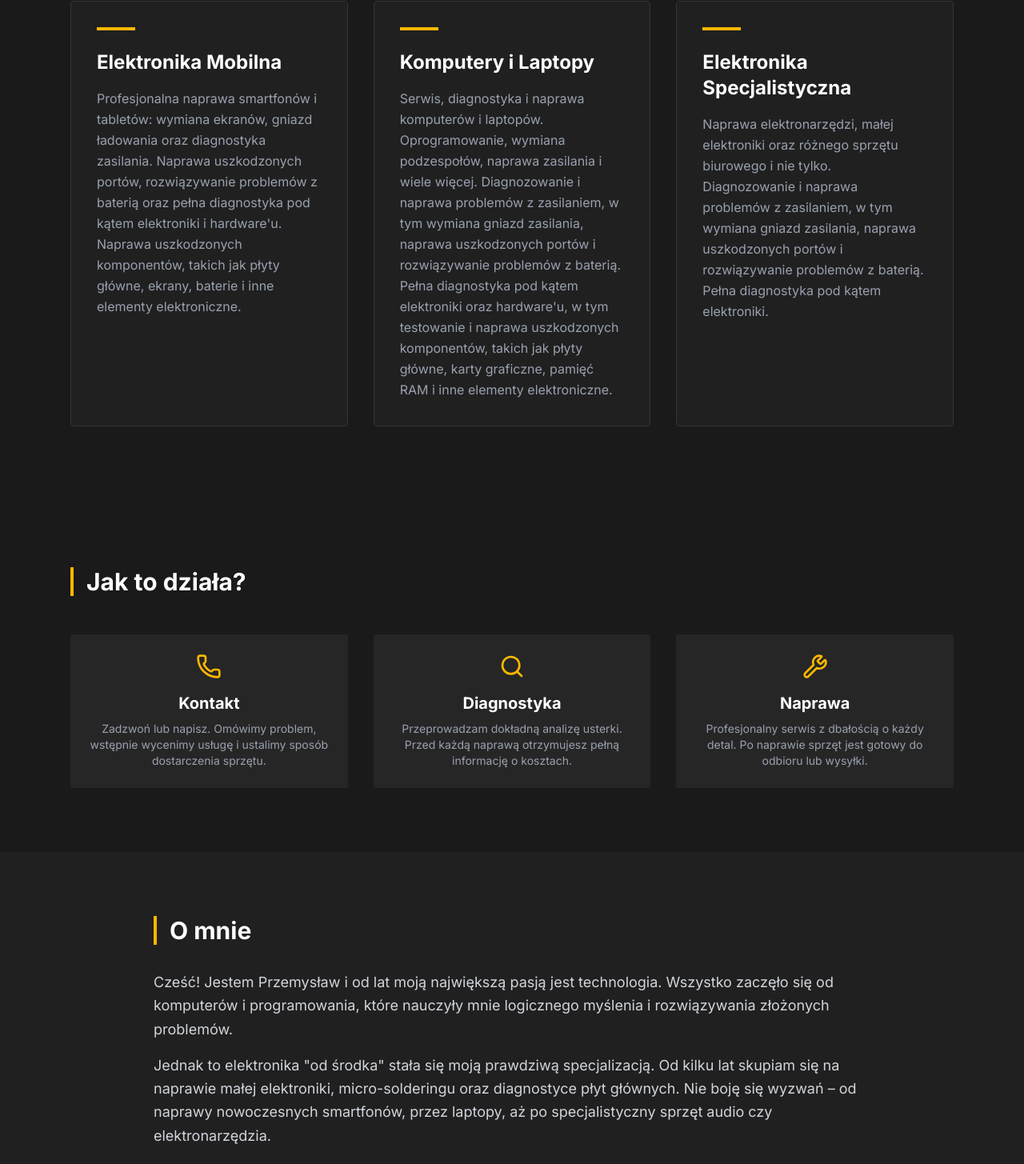
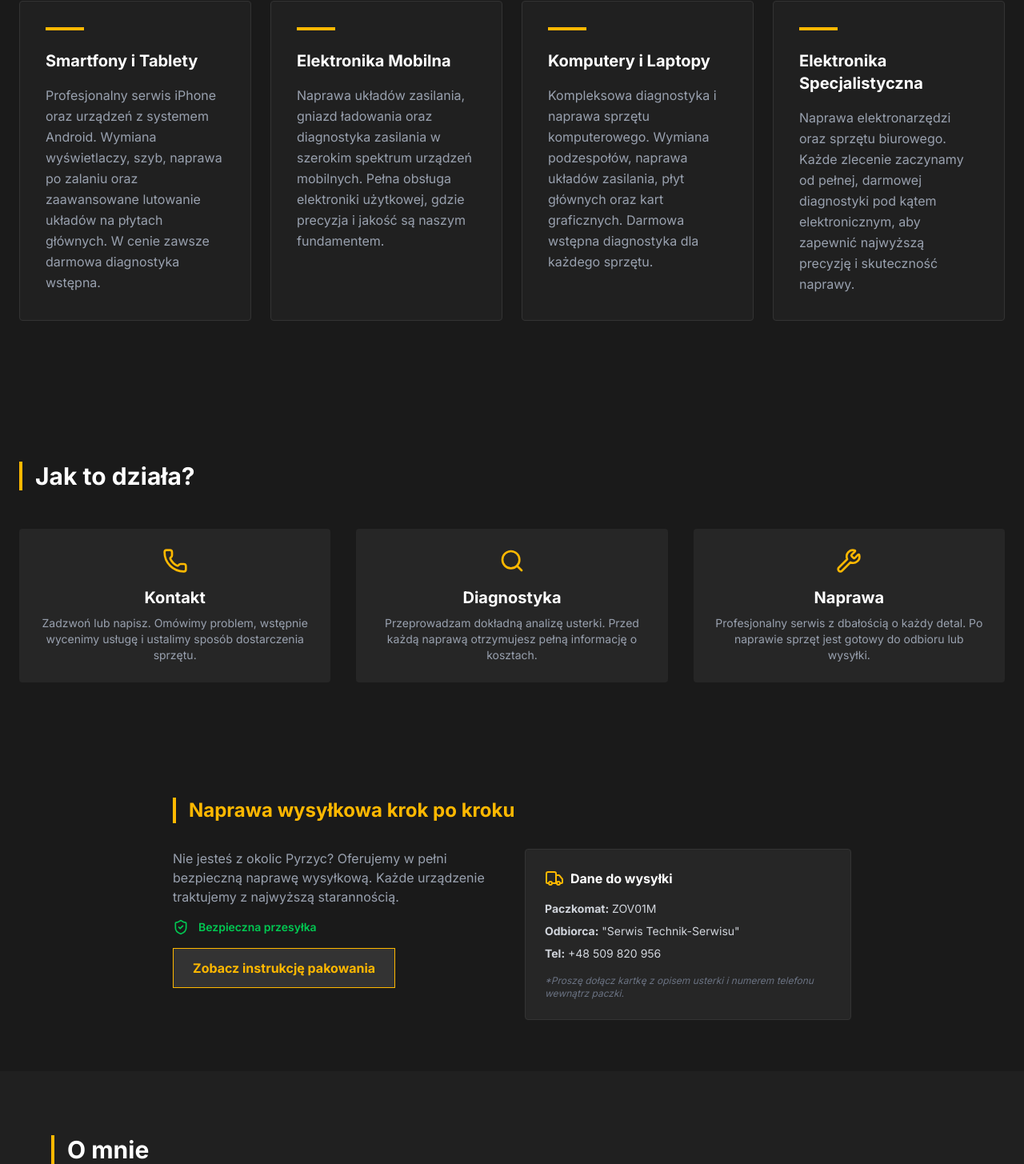
Before and after one commit to Malzagic/technik-serwisu, a Next.js app: page / in a window 1280 px wide. Shown: the part 699-2154 px from the top of the page at 80% size. Built offline with nearby package versions, Linux system fonts and the light colour scheme.

Commit message:
new features add send services

```diff
--- a/app/components/ContactModal.tsx
+++ b/app/components/ContactModal.tsx
@@ -1,8 +1,14 @@
+// app/components/ContactModal.tsx
 "use client";
 import React, { useState } from "react";
 import { motion, AnimatePresence } from "framer-motion";
 import { X, Phone, Mail } from "lucide-react";
 
+/**
+ * ContactModal Component
+ * Provides quick contact options with interactive phone reveal.
+ * Closes automatically when navigating to internal sections.
+ */
 export default function ContactModal({ isOpen, onClose }: { isOpen: boolean; onClose: () => void }) {
   const [showPhone, setShowPhone] = useState(false);
 
@@ -23,39 +29,62 @@ export default function ContactModal({ isOpen, onClose }: { isOpen: boolean; onC
             exit={{ opacity: 0, scale: 0.9 }}
             className="fixed top-1/2 left-1/2 -translate-x-1/2 -translate-y-1/2 bg-[#262626] p-8 w-[90%] max-w-md z-[70] border-t-4 border-[#ffb800] shadow-2xl"
           >
-            <button onClick={onClose} className="absolute top-4 right-4 text-gray-400 hover:text-white">
+            <button
+              onClick={onClose}
+              className="absolute top-4 right-4 text-gray-400 hover:text-white transition-colors"
+              aria-label="Close modal"
+            >
               <X />
             </button>
+
             <h3 className="text-2xl font-bold mb-6 text-[#ffb800]">Zgłoś naprawę</h3>
+
             <div className="space-y-4">
-              {/* Sekcja telefonu z interakcją */}
+              {/* Phone reveal section */}
               <div
                 onClick={() => setShowPhone(true)}
                 onMouseEnter={() => setShowPhone(true)}
-                className="cursor-pointer"
+                className="cursor-pointer group"
               >
                 {showPhone ? (
                   <a
                     href="tel:+48509820956"
-                    className="flex items-center gap-4 p-4 bg-[#1a1a1a] hover:bg-[#333] transition rounded"
+                    className="flex items-center gap-4 p-4 bg-[#1a1a1a] hover:bg-[#333] transition-all rounded border border-transparent hover:border-[#ffb800]"
                   >
-                    <Phone className="text-[#ffb800]" /> <span>Zadzwoń teraz: +48 509 820 956</span>
+                    <Phone className="text-[#ffb800]" />
+                    <span>Zadzwoń teraz: +48 509 820 956</span>
                   </a>
                 ) : (
-                  <div className="flex items-center gap-4 p-4 bg-[#1a1a1a] hover:bg-[#333] transition rounded">
-                    <Phone className="text-[#ffb800]" /> <span>Zadzwoń teraz: +48 XXX XXX XXX</span>
+                  <div className="flex items-center gap-4 p-4 bg-[#1a1a1a] hover:bg-[#333] transition-all rounded border border-transparent">
+                    <Phone className="text-[#ffb800]" />
+                    <span>Zadzwoń teraz: +48 XXX XXX XXX</span>
                   </div>
                 )}
               </div>
 
+              {/* Email link */}
               <a
                 href="mailto:devpmme@gmail.com"
                 target="_blank"
                 rel="noopener noreferrer"
-                className="flex items-center gap-4 p-4 bg-[#1a1a1a] hover:bg-[#333] transition rounded"
+                className="flex items-center gap-4 p-4 bg-[#1a1a1a] hover:bg-[#333] transition-all rounded border border-transparent hover:border-[#ffb800]"
               >
-                <Mail className="text-[#ffb800]" /> <span>Wyślij e-mail</span>
+                <Mail className="text-[#ffb800]" />
+                <span>Wyślij e-mail</span>
               </a>
+
+              {/* Navigation link to shipping section with modal auto-close */}
+              <p className="text-sm text-gray-500 mt-4 text-center">
+                Preferujesz wysyłkę? Sprawdź szczegóły w sekcji{" "}
+                <a
+                  href="#wysylka"
+                  onClick={onClose}
+                  className="text-[#ffb800] underline hover:text-white transition-colors"
+                >
+                  Naprawa Wysyłkowa
+                </a>{" "}
+                poniżej.
+              </p>
             </div>
           </motion.div>
         </>
--- a/app/components/HowItWorks.tsx
+++ b/app/components/HowItWorks.tsx
@@ -23,7 +23,7 @@ export default function HowItWorks() {
   ];
 
   return (
-    <section className="py-20 px-6 max-w-6xl mx-auto" id="proces">
+    <section className="py-20 px-6 max-w-7xl mx-auto" id="proces">
       <h2 className="text-3xl font-bold mb-12 border-l-4 border-[#ffb800] pl-4">Jak to działa?</h2>
       <div className="grid md:grid-cols-3 gap-8">
         {steps.map((step, i) => (
--- /dev/null
+++ b/app/components/ShippingInfo.tsx
@@ -0,0 +1,43 @@
+// components/ShippingInfo.tsx
+import { Package, ShieldCheck, Truck } from "lucide-react";
+
+export default function ShippingInfo() {
+  return (
+    <section className="py-16 px-6 max-w-4xl mx-auto bg-[#1a1a1a]">
+      <h3 className="text-2xl font-bold mb-8 text-[#ffb800] border-l-4 border-[#ffb800] pl-4">
+        Bezpieczna wysyłka krok po kroku
+      </h3>
+      <div className="grid md:grid-cols-2 gap-8">
+        <div className="space-y-4">
+          <p className="text-gray-400">
+            Nie jesteś z okolic Pyrzyc? Żaden problem. Oferujemy w pełni bezpieczną naprawę wysyłkową. Każde urządzenie
+            traktujemy z najwyższą starannością, jakby było nasze własne.
+          </p>
+          <div className="flex items-center gap-3 text-sm text-green-500 font-semibold">
+            <ShieldCheck size={20} /> <span>Ubezpieczona przesyłka w obie strony</span>
+          </div>
+        </div>
+
+        <div className="bg-[#262626] p-6 rounded border border-[#333]">
+          <h4 className="font-bold mb-4 flex items-center gap-2">
+            <Truck className="text-[#ffb800]" /> Dane do wysyłki
+          </h4>
+          <ul className="text-sm text-gray-300 space-y-2">
+            <li>
+              <strong>Paczkomat:</strong> ZOV01M
+            </li>
+            <li>
+              <strong>Odbiorca:</strong> Serwis Technik-Serwisu
+            </li>
+            <li>
+              <strong>Tel:</strong> +48 509 820 956
+            </li>
+            <li className="mt-4 text-xs italic text-gray-500">
+              *Proszę dołącz kartkę z opisem usterki i numerem telefonu wewnątrz paczki.
+            </li>
+          </ul>
+        </div>
+      </div>
+    </section>
+  );
+}
--- /dev/null
+++ b/app/components/ShippingModal.tsx
@@ -0,0 +1,72 @@
+// app/components/ShippingModal.tsx
+"use client";
+import React from "react";
+import { motion, AnimatePresence } from "framer-motion";
+import { X, Box, CheckCircle, Package } from "lucide-react";
+
+export default function ShippingModal({ isOpen, onClose }: { isOpen: boolean; onClose: () => void }) {
+  return (
+    <AnimatePresence>
+      {isOpen && (
+        <>
+          <motion.div
+            initial={{ opacity: 0 }}
+            animate={{ opacity: 1 }}
+            exit={{ opacity: 0 }}
+            onClick={onClose}
+            className="fixed inset-0 bg-black/80 z-[60] backdrop-blur-sm"
+          />
+          <motion.div
+            initial={{ opacity: 0, scale: 0.9 }}
+            animate={{ opacity: 1, scale: 1 }}
+            exit={{ opacity: 0, scale: 0.9 }}
+            className="fixed top-1/2 left-1/2 -translate-x-1/2 -translate-y-1/2 bg-[#202020] p-8 w-[95%] max-w-lg z-[70] border border-[#333] shadow-2xl overflow-y-auto max-h-[90vh]"
+          >
+            <button onClick={onClose} className="absolute top-4 right-4 text-gray-400 hover:text-white">
+              <X />
+            </button>
+
+            <h3 className="text-2xl font-bold mb-6 text-[#ffb800] flex items-center gap-2">
+              <Package /> Bezpieczna wysyłka
+            </h3>
+
+            <div className="space-y-6 text-gray-300">
+              <div className="flex gap-4">
+                <div className="bg-[#ffb800] text-black w-8 h-8 rounded-full flex items-center justify-center font-bold shrink-0">
+                  1
+                </div>
+                <p>
+                  <strong>Zabezpiecz sprzęt:</strong> Owiń urządzenie grubą warstwą folii bąbelkowej. Włóż je do
+                  sztywnego kartonu – wypełnij wolne przestrzenie gazetami lub folią, aby nic nie latało w środku.
+                </p>
+              </div>
+              <div className="flex gap-4">
+                <div className="bg-[#ffb800] text-black w-8 h-8 rounded-full flex items-center justify-center font-bold shrink-0">
+                  2
+                </div>
+                <p>
+                  <strong>Kartka w środku:</strong> Koniecznie włóż do paczki kartkę z: <strong>Opisem usterki</strong>,
+                  Twoim <strong>numerem telefonu</strong> oraz <strong>adresem zwrotnym</strong>.
+                </p>
+              </div>
+              <div className="flex gap-4">
+                <div className="bg-[#ffb800] text-black w-8 h-8 rounded-full flex items-center justify-center font-bold shrink-0">
+                  3
+                </div>
+                <p>
+                  <strong>Nadanie:</strong> Wybierz Paczkomat: <strong>ZOV01M</strong>. Jako odbiorcę wpisz &quot;Serwis
+                  Technik-Serwisu&quot;, tel: +48 509 820 956.
+                </p>
+              </div>
+            </div>
+
+            <div className="mt-8 p-4 bg-[#1a1a1a] border border-[#ffb800]/20 rounded text-center">
+              <CheckCircle className="text-[#ffb800] mx-auto mb-2" />
+              <p className="text-sm">Po odebraniu paczki wykonuję darmową diagnostykę i dzwonię z wyceną!</p>
+            </div>
+          </motion.div>
+        </>
+      )}
+    </AnimatePresence>
+  );
+}
--- a/app/layout.tsx
+++ b/app/layout.tsx
@@ -1,9 +1,6 @@
-// app/layout.tsx
 import type { Metadata } from "next";
 import { Inter } from "next/font/google";
-import Script from "next/script";
 import "./globals.css";
-
 import Footer from "./components/Footer";
 import Navbar from "./components/Navbar";
 
@@ -12,27 +9,36 @@ const inter = Inter({ subsets: ["latin"] });
 export const metadata: Metadata = {
   title: "PMDEV - Profesjonalny Serwis Elektroniki | Pyrzyce i okolice",
   description:
-    "PMDEV: Serwis telefonów, laptopów, wzmacniaczy i elektronarzędzi w Pyrzycach. Specjalistyczna diagnostyka płyt głównych i micro-soldering.",
-  keywords: [
-    "serwis elektroniki Pyrzyce",
-    "naprawa laptopów Pyrzyce",
-    "naprawa elektronarzędzi",
-    "serwis wzmacniaczy",
-    "PMDEV",
-  ],
+    "PMDEV: Serwis telefonów, laptopów, wzmacniaczy i elektronarzędzi w Pyrzycach. Specjalistyczna diagnostyka płyt głównych, naprawy wysyłkowe i micro-soldering.",
   authors: [{ name: "Przemysław Młoczkowski" }],
+  // Dodajemy Open Graph dla social mediów (ważne dla SEO)
+  openGraph: {
+    title: "PMDEV - Profesjonalny Serwis Elektroniki",
+    description: "Serwis mobilny elektroniki w Pyrzycach. Naprawa wysyłkowa, darmowa diagnostyka.",
+    url: "https://technik-serwisu.pl",
+    siteName: "PMDEV Technik Serwisu",
+    locale: "pl_PL",
+    type: "website",
+  },
 };
 
+export default function RootLayout({ children }: { children: React.ReactNode }) {
   const jsonLd = {
     "@context": "https://schema.org",
     "@type": "LocalBusiness",
     name: "PMDEV Technik Serwisu",
-  description: "Profesjonalna naprawa elektroniki użytkowej i specjalistycznej.",
+    image: "https://technik-serwisu.pl/og-image.png", // Pamiętaj o dodaniu obrazka do folderu public!
+    telephone: "+48509820956",
     address: {
       "@type": "PostalAddress",
       addressLocality: "Pyrzyce",
-    addressRegion: "ZP",
+      addressRegion: "Zachodniopomorskie",
       addressCountry: "PL",
+    },
+    geo: {
+      "@type": "GeoCoordinates",
+      latitude: 53.1311,
+      longitude: 14.8683,
     },
     areaServed: {
       "@type": "GeoCircle",
@@ -41,17 +47,13 @@ const jsonLd = {
     },
   };
 
-export default function RootLayout({ children }: { children: React.ReactNode }) {
   return (
     <html lang="pl" className="scroll-smooth">
-      <meta name="viewport" content="width=device-width, initial-scale=1" />
       <head>
-        {/* Injecting JSON-LD correctly as a structured data script */}
-        <Script id="json-ld" type="application/ld+json" dangerouslySetInnerHTML={{ __html: JSON.stringify(jsonLd) }} />
+        <script type="application/ld+json" dangerouslySetInnerHTML={{ __html: JSON.stringify(jsonLd) }} />
       </head>
       <body className={inter.className}>
         <Navbar />
-        {/* We keep the main container here; children (page.tsx) will inject its content */}
         <main id="start" className="pt-20">
           {children}
         </main>
--- a/app/page.tsx
+++ b/app/page.tsx
@@ -3,31 +3,39 @@
 import React, { useState } from "react";
 import Image from "next/image";
 import { motion } from "framer-motion";
+import { ShieldCheck, Truck } from "lucide-react";
 
+import ShippingModal from "./components/ShippingModal";
 import HowItWorks from "./components/HowItWorks";
 import ContactModal from "./components/ContactModal";
 
 export default function Home() {
   const [isModalOpen, setIsModalOpen] = useState(false);
-  // Service list with localized titles and descriptions for the Polish market
+  const [isShippingOpen, setIsShippingOpen] = useState(false);
+
   const services = [
+    {
+      title: "Smartfony i Tablety",
+      description:
+        "Profesjonalny serwis iPhone oraz urządzeń z systemem Android. Wymiana wyświetlaczy, szyb, naprawa po zalaniu oraz zaawansowane lutowanie układów na płytach głównych. W cenie zawsze darmowa diagnostyka wstępna.",
+    },
     {
       title: "Elektronika Mobilna",
       description:
-        "Profesjonalna naprawa smartfonów i tabletów: wymiana ekranów, gniazd ładowania oraz diagnostyka zasilania. Naprawa uszkodzonych portów, rozwiązywanie problemów z baterią oraz pełna diagnostyka pod kątem elektroniki i hardware'u. Naprawa uszkodzonych komponentów, takich jak płyty główne, ekrany, baterie i inne elementy elektroniczne.",
+        "Naprawa układów zasilania, gniazd ładowania oraz diagnostyka zasilania w szerokim spektrum urządzeń mobilnych. Pełna obsługa elektroniki użytkowej, gdzie precyzja i jakość są naszym fundamentem.",
     },
     {
       title: "Komputery i Laptopy",
       description:
-        "Serwis, diagnostyka i naprawa komputerów i laptopów. Oprogramowanie, wymiana podzespołów, naprawa zasilania i wiele więcej. Diagnozowanie i naprawa problemów z zasilaniem, w tym wymiana gniazd zasilania, naprawa uszkodzonych portów i rozwiązywanie problemów z baterią. Pełna diagnostyka pod kątem elektroniki oraz hardware'u, w tym testowanie i naprawa uszkodzonych komponentów, takich jak płyty główne, karty graficzne, pamięć RAM i inne elementy elektroniczne.",
+        "Kompleksowa diagnostyka i naprawa sprzętu komputerowego. Wymiana podzespołów, naprawa układów zasilania, płyt głównych oraz kart graficznych. Darmowa wstępna diagnostyka dla każdego sprzętu.",
     },
     {
       title: "Elektronika Specjalistyczna",
       description:
-        "Naprawa elektronarzędzi, małej elektroniki oraz różnego sprzętu biurowego i nie tylko. Diagnozowanie i naprawa problemów z zasilaniem, w tym wymiana gniazd zasilania, naprawa uszkodzonych portów i rozwiązywanie problemów z baterią. Pełna diagnostyka pod kątem elektroniki. ",
+        "Naprawa elektronarzędzi oraz sprzętu biurowego. Każde zlecenie zaczynamy od pełnej, darmowej diagnostyki pod kątem elektronicznym, aby zapewnić najwyższą precyzję i skuteczność naprawy.",
     },
   ];
-  // Animation variants for smooth reveal
+
   const fadeInUp = {
     hidden: { opacity: 0, y: 30 },
     visible: { opacity: 1, y: 0, transition: { duration: 0.6 } },
@@ -35,21 +43,20 @@ export default function Home() {
 
   return (
     <main className="min-h-screen bg-[#1a1a1a] text-white font-sans">
-      {/* Hero Section */}
       <section className="relative py-20 px-6 border-b-4 border-[#ffb800]">
         <motion.div
           initial="hidden"
           animate="visible"
           variants={fadeInUp}
-          className="max-w-5xl mx-auto grid md:grid-cols-2 gap-12 items-center"
+          className="max-w-6xl mx-auto grid md:grid-cols-2 gap-12 items-center"
         >
           <div>
             <h1 className="text-5xl font-bold mb-4">
               TECHNIK-<span className="text-[#ffb800]">SERWISU</span>
             </h1>
             <p className="text-xl text-gray-300 mb-6">
-              Profesjonalny Serwis mobilny – działamy na terenie Pyrzyc i okolic (do 50km) z możliwością odbioru sprzętu
-              od klienta lub naprawy wysyłkowej.
+              Profesjonalny Serwis mobilny – działamy na terenie Pyrzyc i okolic (do 50km). Oferujemy darmową
+              diagnostykę wstępną oraz bezpieczne naprawy wysyłkowe.
             </p>
             <button
               onClick={() => setIsModalOpen(true)}
@@ -64,8 +71,7 @@ export default function Home() {
         </motion.div>
       </section>
 
-      {/* Services Section with scroll-triggered animation */}
-      <section className="py-24 px-6 max-w-6xl mx-auto" id="uslugi">
+      <section className="py-24 px-6 max-w-7xl mx-auto" id="uslugi">
         <motion.h2
           initial="hidden"
           whileInView="visible"
@@ -76,7 +82,8 @@ export default function Home() {
           Zakres naszych usług
         </motion.h2>
 
-        <div className="grid md:grid-cols-3 gap-8">
+        {/* Zmiana tutaj: grid-cols-1 md:grid-cols-2 lg:grid-cols-4 zapewnia elastyczność */}
+        <div className="grid grid-cols-1 md:grid-cols-2 lg:grid-cols-4 gap-6">
           {services.map((service, index) => (
             <motion.div
               key={service.title}
@@ -85,15 +92,15 @@ export default function Home() {
               viewport={{ once: true }}
               variants={{
                 hidden: { opacity: 0, y: 30 },
-                visible: { opacity: 1, y: 0, transition: { delay: index * 0.15, duration: 0.5 } },
+                visible: { opacity: 1, y: 0, transition: { delay: index * 0.1, duration: 0.5 } },
               }}
-              className="group bg-[#202020] p-8 border border-[#333] hover:border-[#ffb800] rounded-sm transition-all duration-300 hover:shadow-[0_0_20px_rgba(255,184,0,0.1)] flex flex-col h-full"
+              className="group bg-[#202020] p-8 border border-[#333] hover:border-[#ffb800] rounded-sm transition-all duration-300 hover:shadow-[0_0_20px_rgba(255,184,0,0.1)] flex flex-col min-h-[300px]"
             >
               <div className="w-12 h-1 bg-[#ffb800] mb-6 group-hover:w-20 transition-all duration-300" />
-              <h3 className="text-2xl font-bold mb-4 text-white group-hover:text-[#ffb800] transition-colors">
+              <h3 className="text-xl font-bold mb-4 text-white group-hover:text-[#ffb800] transition-colors">
                 {service.title}
               </h3>
-              <p className="text-gray-400 text-base leading-relaxed flex-grow">{service.description}</p>
+              <p className="text-gray-400 text-normal leading-relaxed flex-grow">{service.description}</p>
             </motion.div>
           ))}
         </div>
@@ -101,34 +108,77 @@ export default function Home() {
 
       <HowItWorks />
 
-      {/* About Section - Personal brand building */}
+      <section id="wysylka" className="py-16 px-6 max-w-4xl mx-auto bg-[#1a1a1a]">
+        <h3 className="text-2xl font-bold mb-8 text-[#ffb800] border-l-4 border-[#ffb800] pl-4">
+          Naprawa wysyłkowa krok po kroku
+        </h3>
+        <div className="grid md:grid-cols-2 gap-8">
+          <div className="space-y-4">
+            <p className="text-gray-400">
+              Nie jesteś z okolic Pyrzyc? Oferujemy w pełni bezpieczną naprawę wysyłkową. Każde urządzenie traktujemy z
+              najwyższą starannością.
+            </p>
+            <div className="flex items-center gap-3 text-sm text-green-500 font-semibold">
+              <ShieldCheck size={20} /> <span>Bezpieczna przesyłka</span>
+            </div>
+
+            {/* Przycisk wyciągnięty z flexa, żeby nie psuł układu i był czytelny */}
+            <button
+              onClick={() => setIsShippingOpen(true)}
+              className="w-full md:w-auto bg-[#333] hover:bg-[#ffb800] hover:text-black transition-all px-6 py-3 font-bold border border-[#ffb800] text-[#ffb800]"
+            >
+              Zobacz instrukcję pakowania
+            </button>
+          </div>
+
+          <div className="bg-[#262626] p-6 rounded border border-[#333]">
+            <h4 className="font-bold mb-4 flex items-center gap-2">
+              <Truck className="text-[#ffb800]" /> Dane do wysyłki
+            </h4>
+            <ul className="text-sm text-gray-300 space-y-2">
+              <li>
+                <strong>Paczkomat:</strong> ZOV01M
+              </li>
+              <li>
+                <strong>Odbiorca:</strong> &quot;Serwis Technik-Serwisu&quot;
+              </li>
+              <li>
+                <strong>Tel:</strong> +48 509 820 956
+              </li>
+              <li className="mt-4 text-xs italic text-gray-500">
+                *Proszę dołącz kartkę z opisem usterki i numerem telefonu wewnątrz paczki.
+              </li>
+            </ul>
+          </div>
+        </div>
+      </section>
+
       <section id="o-mnie" className="py-20 px-6 bg-[#202020]">
         <motion.div
           initial="hidden"
           whileInView="visible"
           viewport={{ once: true }}
           variants={fadeInUp}
-          className="max-w-4xl mx-auto"
+          className="max-w-6xl mx-auto"
         >
           <h2 className="text-3xl font-bold mb-8 border-l-4 border-[#ffb800] pl-4">O mnie</h2>
           <div className="text-gray-300 text-lg leading-relaxed space-y-4">
             <p>
               Cześć! Jestem Przemysław i od lat moją największą pasją jest technologia. Wszystko zaczęło się od
-              komputerów i programowania, które nauczyły mnie logicznego myślenia i rozwiązywania złożonych problemów.
+              komputerów i programowania, które nauczyły mnie logicznego myślenia.
             </p>
             <p>
-              Jednak to elektronika &quot;od środka&quot; stała się moją prawdziwą specjalizacją. Od kilku lat skupiam
-              się na naprawie małej elektroniki, micro-solderingu oraz diagnostyce płyt głównych. Nie boję się wyzwań –
-              od naprawy nowoczesnych smartfonów, przez laptopy, aż po specjalistyczny sprzęt audio czy
-              elektronarzędzia.
+              Jednak to elektronika &quot;od środka&quot; stała się moją prawdziwą specjalizacją. Od naprawy smartfonów,
+              przez laptopy, aż po specjalistyczny sprzęt audio – precyzja i jakość to moje fundamenty.
             </p>
             <p className="text-[#ffb800] font-semibold italic">
-              &quot;Dla mnie każda naprawa to zagadka, która czeka na rozwiązanie – precyzja i jakość to moje
-              fundamenty.&quot;
+              &quot;Dla mnie każda naprawa to zagadka, która czeka na rozwiązanie.&quot;
             </p>
           </div>
         </motion.div>
       </section>
+
+      <ShippingModal isOpen={isShippingOpen} onClose={() => setIsShippingOpen(false)} />
       <ContactModal isOpen={isModalOpen} onClose={() => setIsModalOpen(false)} />
     </main>
   );
```
Lines whose indentation alone changed are shown as unchanged.
